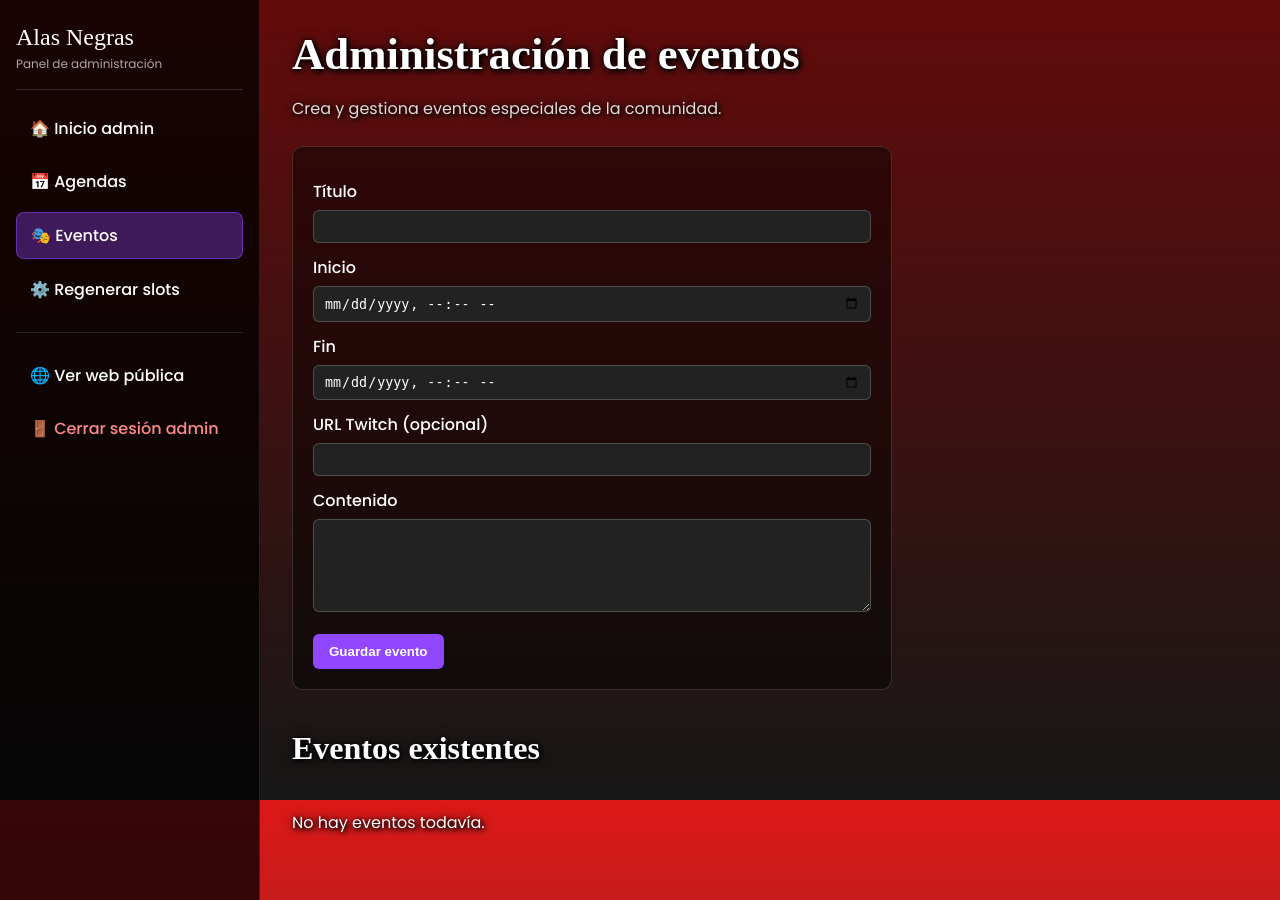
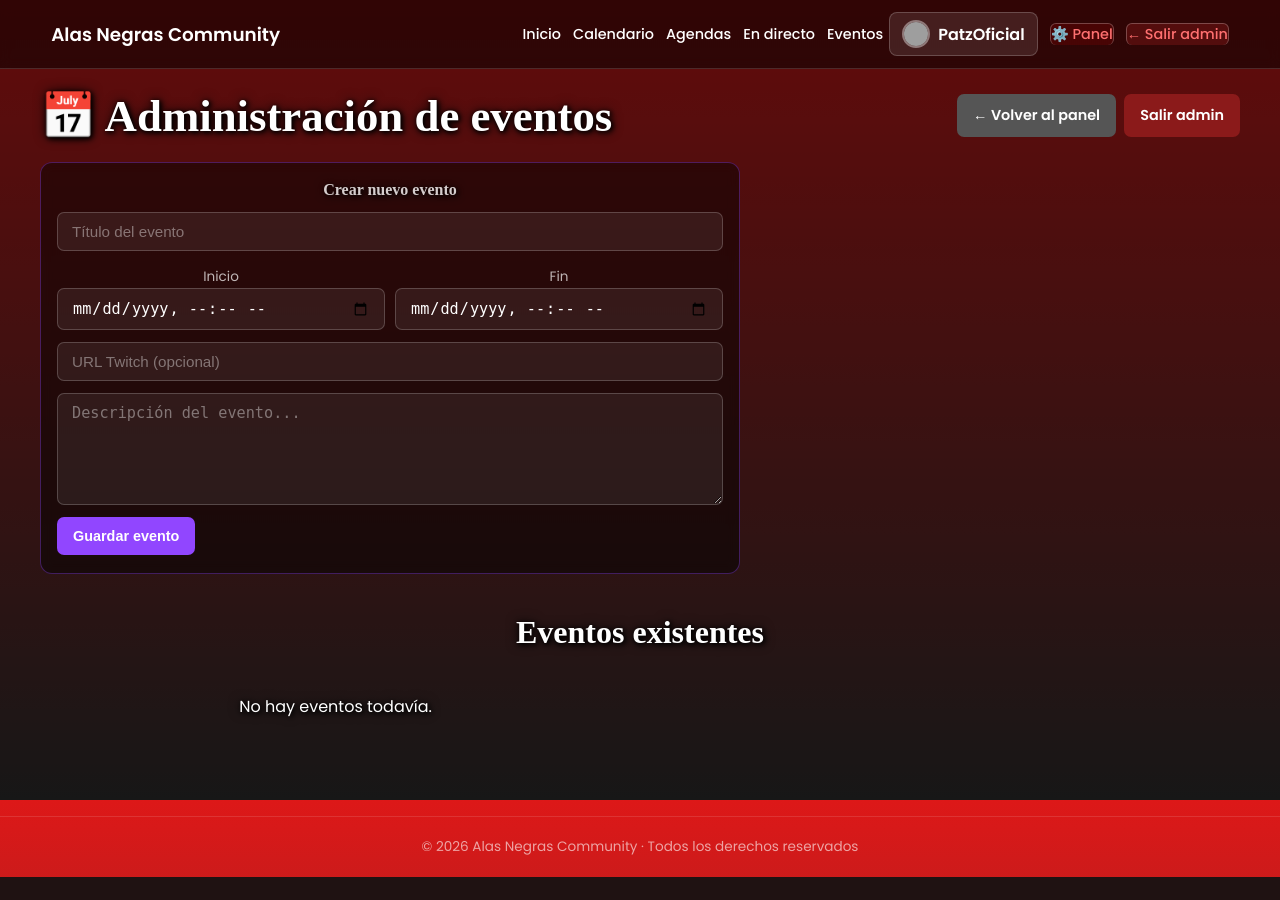
Before and after one commit to lavendertyrande-ai/alasnegras, a Flask app: page /admin_eventos in a window 1280 px wide. After the commit the page ends 877 px from the top, so only its background shows below. Run offline with Flask 3, Linux system fonts and the light colour scheme; a user stored in the database is signed in; data that the repository does not hold is empty; some web fonts are replaced; grey boxes are pictures that could not be loaded.

Commit message:
arreglar admin_eventos sin admin_base

```diff
--- a/templates/admin_eventos.html
+++ b/templates/admin_eventos.html
@@ -1,44 +1,66 @@
-{% extends "admin_base.html" %}
-{% block admin_title %}Eventos{% endblock %}
+{% extends "base.html" %}
+{% set title = "Admin — Eventos" %}
 
-{% block admin_content %}
-<h1>Administración de eventos</h1>
-<p class="admin-intro">Crea y gestiona eventos especiales de la comunidad.</p>
+{% block content %}
 
-<form method="POST" class="admin-card" style="max-width: 600px; margin-bottom: 40px;">
-    <label>Título</label>
-    <input type="text" name="titulo" required>
+<div class="admin-page-header">
+    <h1>📅 Administración de eventos</h1>
+    <div class="admin-btns">
+        <a href="{{ url_for('admin_agendas_calendario') }}" class="btn-admin-accion" style="background:#555;">← Volver al panel</a>
+        <a href="{{ url_for('admin_logout') }}" class="btn-admin-accion" style="background:#8b1a1a;">Salir admin</a>
+    </div>
+</div>
 
-    <label>Inicio</label>
-    <input type="datetime-local" name="inicio" required>
+{% with msgs = get_flashed_messages(with_categories=true) %}
+    {% if msgs %}{% for cat, msg in msgs %}
+        <div class="flash flash-{{ cat }}">{{ msg }}</div>
+    {% endfor %}{% endif %}
+{% endwith %}
 
-    <label>Fin</label>
-    <input type="datetime-local" name="fin" required>
+<div class="admin-search-panel" style="max-width:700px;">
+    <h2 style="margin-top:0; font-size:1rem; opacity:0.8;">Crear nuevo evento</h2>
+    <form method="POST" action="{{ url_for('admin_eventos') }}" style="display:flex; flex-direction:column; gap:12px;">
+        <input type="text" name="titulo" placeholder="Título del evento" required class="admin-input">
+        <div style="display:flex; gap:10px; flex-wrap:wrap;">
+            <div style="flex:1; min-width:200px;">
+                <label style="font-size:0.85rem; opacity:0.7;">Inicio</label>
+                <input type="datetime-local" name="inicio" required class="admin-input" style="width:100%;">
+            </div>
+            <div style="flex:1; min-width:200px;">
+                <label style="font-size:0.85rem; opacity:0.7;">Fin</label>
+                <input type="datetime-local" name="fin" required class="admin-input" style="width:100%;">
+            </div>
+        </div>
+        <input type="text" name="url" placeholder="URL Twitch (opcional)" class="admin-input">
+        <textarea name="contenido" rows="5" placeholder="Descripción del evento..."
+                  class="admin-input" style="resize:vertical;"></textarea>
+        <button type="submit" class="btn-admin-accion" style="width:fit-content;">Guardar evento</button>
+    </form>
+</div>
 
-    <label>URL Twitch (opcional)</label>
-    <input type="text" name="url">
+<h2 style="margin-top:40px;">Eventos existentes</h2>
 
-    <label>Contenido</label>
-    <textarea name="contenido" rows="5"></textarea>
-
-    <button type="submit" class="admin-btn" style="margin-top:15px;">Guardar evento</button>
-</form>
-
-<h2>Eventos existentes</h2>
-
-<div class="eventos-grid">
+<div class="eventos-grid" style="margin-top:16px;">
     {% for e in eventos %}
         <div class="evento-card">
-            <h3>{{ e.titulo }}</h3>
-            <p>{{ e.fecha_inicio }} → {{ e.fecha_fin }}</p>
-            <a href="{{ url_for('editar_evento', id=e.id) }}" class="admin-btn admin-btn-sm">Editar</a>
-            <a href="{{ url_for('eliminar_evento', id=e.id) }}"
-               class="admin-btn admin-btn-sm admin-btn-danger"
-               style="margin-left:8px;"
-               onclick="return confirm('¿Eliminar este evento?');">Eliminar</a>
+            <h3 style="margin-top:0;">{{ e.titulo }}</h3>
+            <p style="font-size:0.85rem; opacity:0.7;">
+                {{ e.fecha_inicio.strftime("%d/%m/%Y %H:%M") }} → {{ e.fecha_fin.strftime("%d/%m/%Y %H:%M") }}
+            </p>
+            {% if e.url_twitch %}
+                <p style="font-size:0.85rem;">🔗 <a href="{{ e.url_twitch }}" target="_blank" style="color:#9146FF;">{{ e.url_twitch }}</a></p>
+            {% endif %}
+            <div style="display:flex; gap:8px; margin-top:10px;">
+                <a href="{{ url_for('editar_evento', id=e.id) }}" class="btn-admin-accion" style="padding:6px 12px; font-size:0.85rem;">Editar</a>
+                <a href="{{ url_for('eliminar_evento', id=e.id) }}"
+                   class="btn-admin-accion"
+                   style="padding:6px 12px; font-size:0.85rem; background:#8b1a1a;"
+                   onclick="return confirm('¿Eliminar este evento?');">Eliminar</a>
+            </div>
         </div>
     {% else %}
         <p>No hay eventos todavía.</p>
     {% endfor %}
 </div>
+
 {% endblock %}
```
